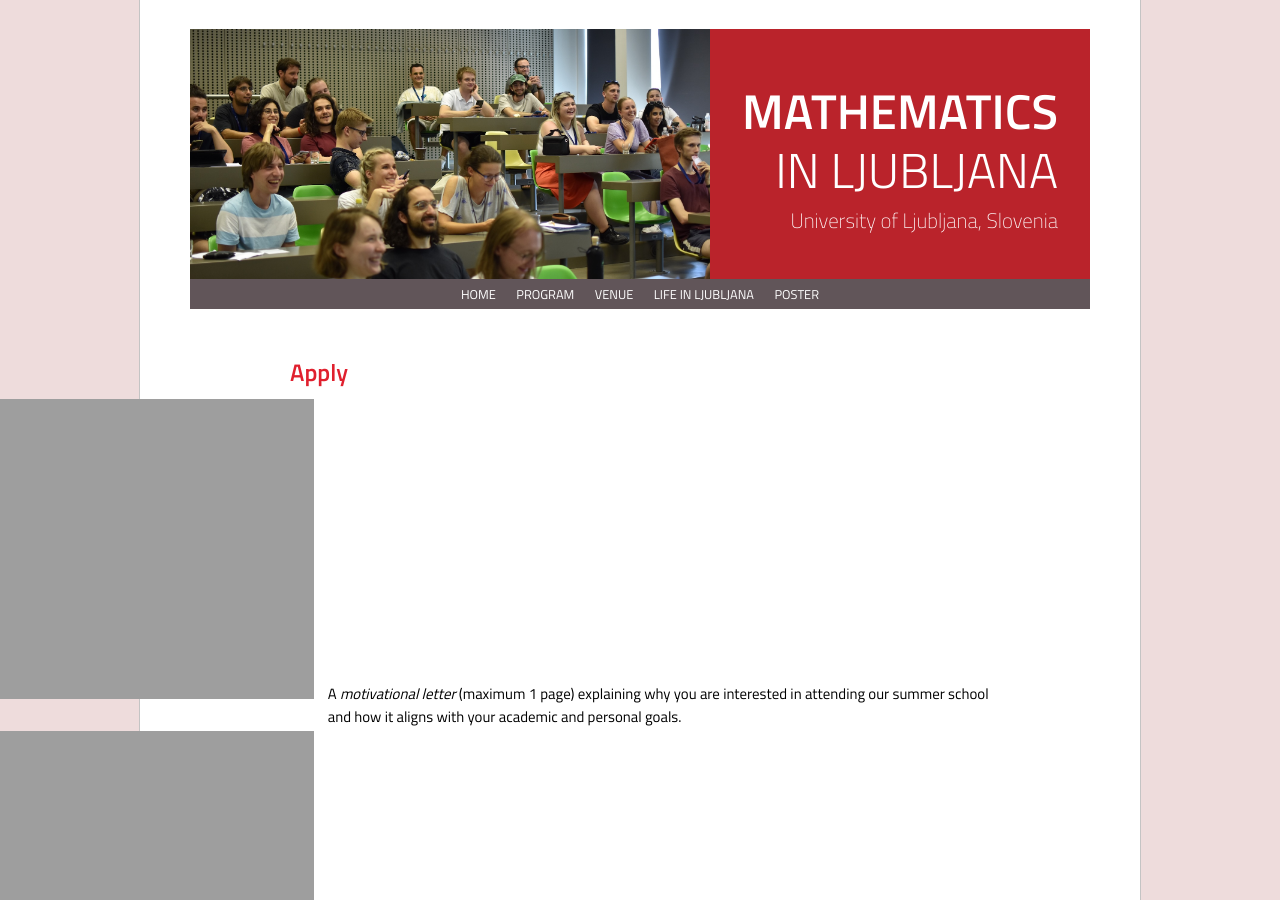
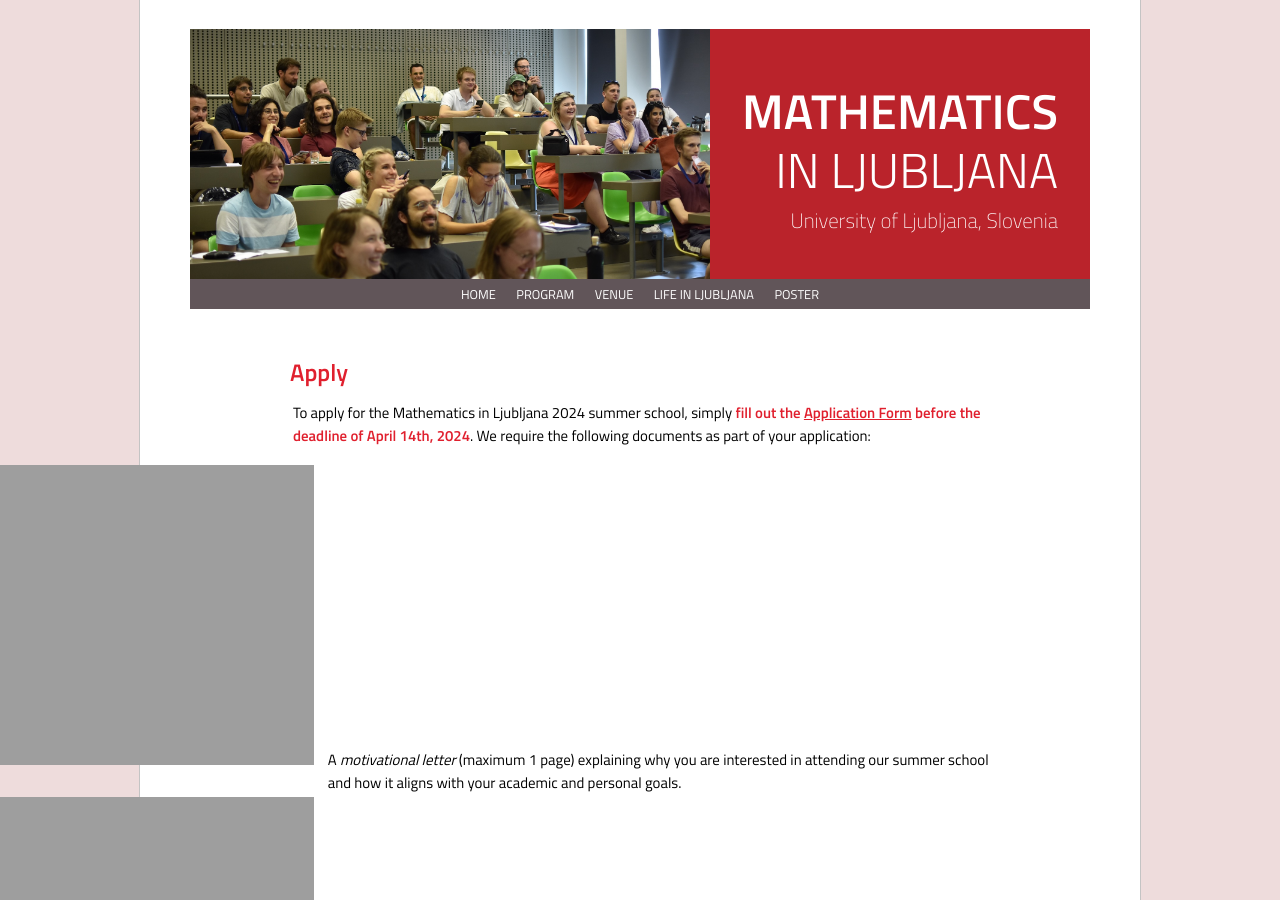
Before and after one commit to ul-fmf/mathematics-in-ljubljana, a Jekyll site: the page built from apply.md, in a window 1280 px wide and 900 px high. Built offline with Jekyll 4.4.1, drawn with Linux system fonts in a browser that asks for light colours; nearby versions of some CDN libraries; a style sheet for code colours, icons or effects is not loaded.

Commit message:
Put back the paragraph with the link to the form

```diff
--- a/apply.md
+++ b/apply.md
@@ -5,7 +5,7 @@ title: Apply
 
 # Apply
 
-<!-- To apply for the Mathematics in Ljubljana 2024 summer school, simply  **fill out the [Application Form](https://docs.google.com/forms/d/e/1FAIpQLSfJJ95U6y3A6IWLxredopeLxC0UNVlx2riR5JoEMeK2Xx6PsA/viewform) before the deadline of April 14th, 2024**. We require the following documents as part of your application: -->
+To apply for the Mathematics in Ljubljana 2024 summer school, simply  **fill out the [Application Form](https://docs.google.com/forms/d/e/1FAIpQLSfJJ95U6y3A6IWLxredopeLxC0UNVlx2riR5JoEMeK2Xx6PsA/viewform) before the deadline of April 14th, 2024**. We require the following documents as part of your application:
 
 - A *motivational letter* (maximum 1 page) explaining why you are interested in attending our summer school and how it aligns with your academic and personal goals.
 - Your *CV*, highlighting your academic achievements, relevant coursework, and any research or work experience you may have.
```
